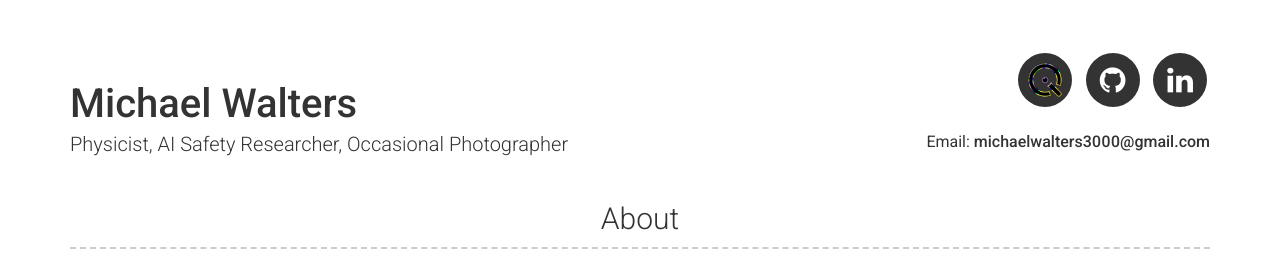
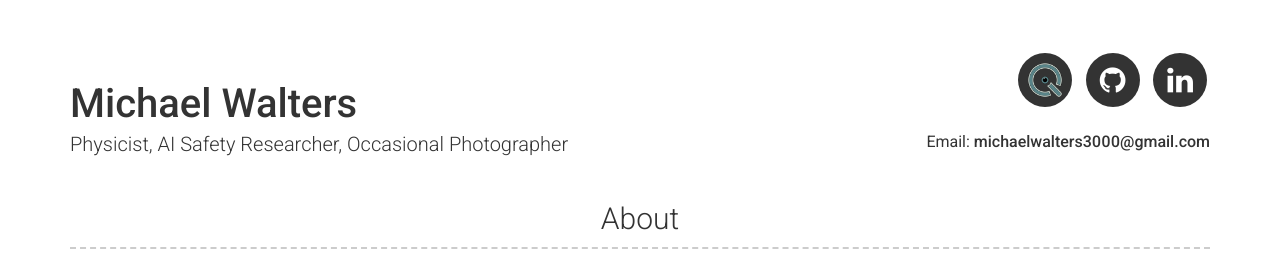
Before and after one commit to m-walters/m-walters.github.io, a Jekyll site: the page built from index.md, in a window 1280 px wide. Shown: the top 253 px of the page. Built offline with Jekyll 4.4.1, drawn with Linux system fonts in a browser that asks for light colours; formulas are drawn with MathJax 3.

Commit message:
logo working nice

```diff
--- a/_includes/header.html
+++ b/_includes/header.html
@@ -9,7 +9,7 @@
         <!--  Custom blog website  -->
         <li>
           <a target="_blank" href="http://quarryblog.substack.com" class="button button--sacnite button--round-l button--blog-icon">
-            <img src="{{ '/assets/images/quarry_logo_glitchy.png' | relative_url }}" alt="Blog link" title="Blog link" style="padding: 11px;">
+            <img src="{{ '/assets/images/quarry_logo_teal.png' | relative_url }}" alt="Blog link" title="Blog link" style="padding: 11px;">
           </a>
         </li>
         {%- if site.dribbble_username -%}
```
